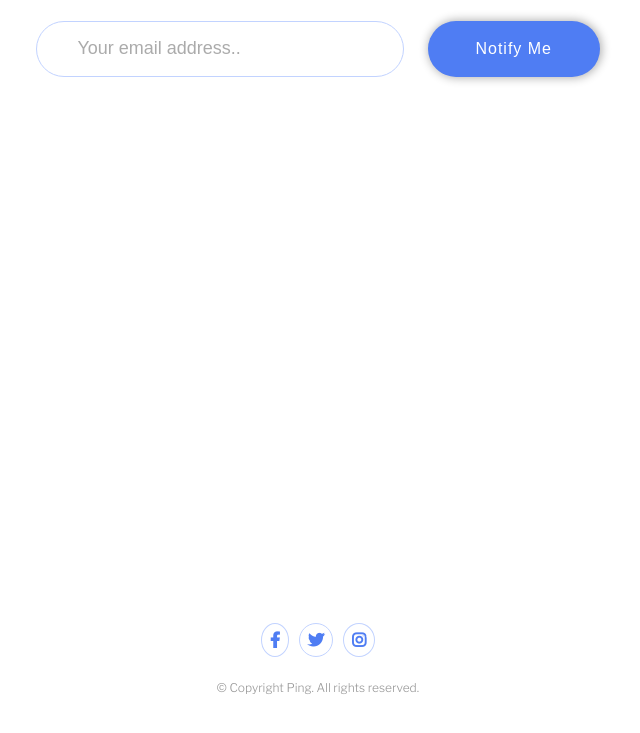
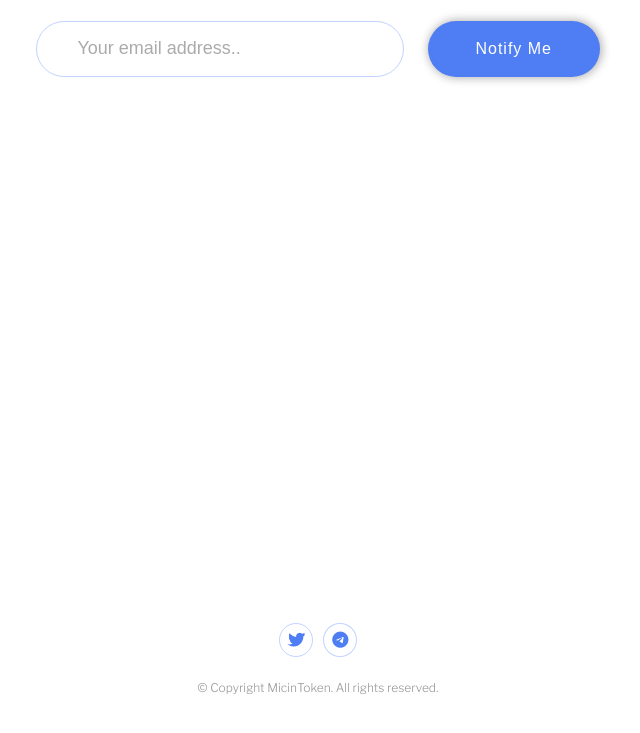
Before and after one commit to micintoken/micintoken.github.io, a plain HTML site: page index.html in a window 1280 px wide. Shown: the part 279-1012 px from the top of the page, without its empty margins (322-962 px from the left). Drawn offline with nearby package versions, Linux system fonts and the light colour scheme.

Commit message:
Update index.html

```diff
--- a/index.html
+++ b/index.html
@@ -11,7 +11,7 @@
     integrity="sha512-9usAa10IRO0HhonpyAIVpjrylPvoDwiPUiKdWk5t3PyolY1cOd4DSE0Ga+ri4AuTroPR5aQvXU9xC6qOPnzFeg=="
     crossorigin="anonymous" referrerpolicy="no-referrer" />
 
-  <title>Ping coming soon page</title>
+  <title>Micin Token - Core Dao</title>
 
 
 </head>
@@ -44,12 +44,11 @@
   <footer>
     <!-- Social Media -->
     <section class="social-media">
-      <a class="facebook"><i class="fa-brands fa-facebook-f"></i></a>
       <a class="twitter"><i class="fa-brands fa-twitter"></i></a>
-      <a class="instagram"><i class="fa-brands fa-instagram"></i></a>
+      <a class="telegram"><i class="fa-brands fa-telegram"></i></a>
     </section>
     <!-- Copyright -->
-    <p class="copyright"> &copy; Copyright Ping. All rights reserved.</p>
+    <p class="copyright"> &copy; Copyright MicinToken. All rights reserved.</p>
   </footer>
 
   <script src="app.js"></script>
```
